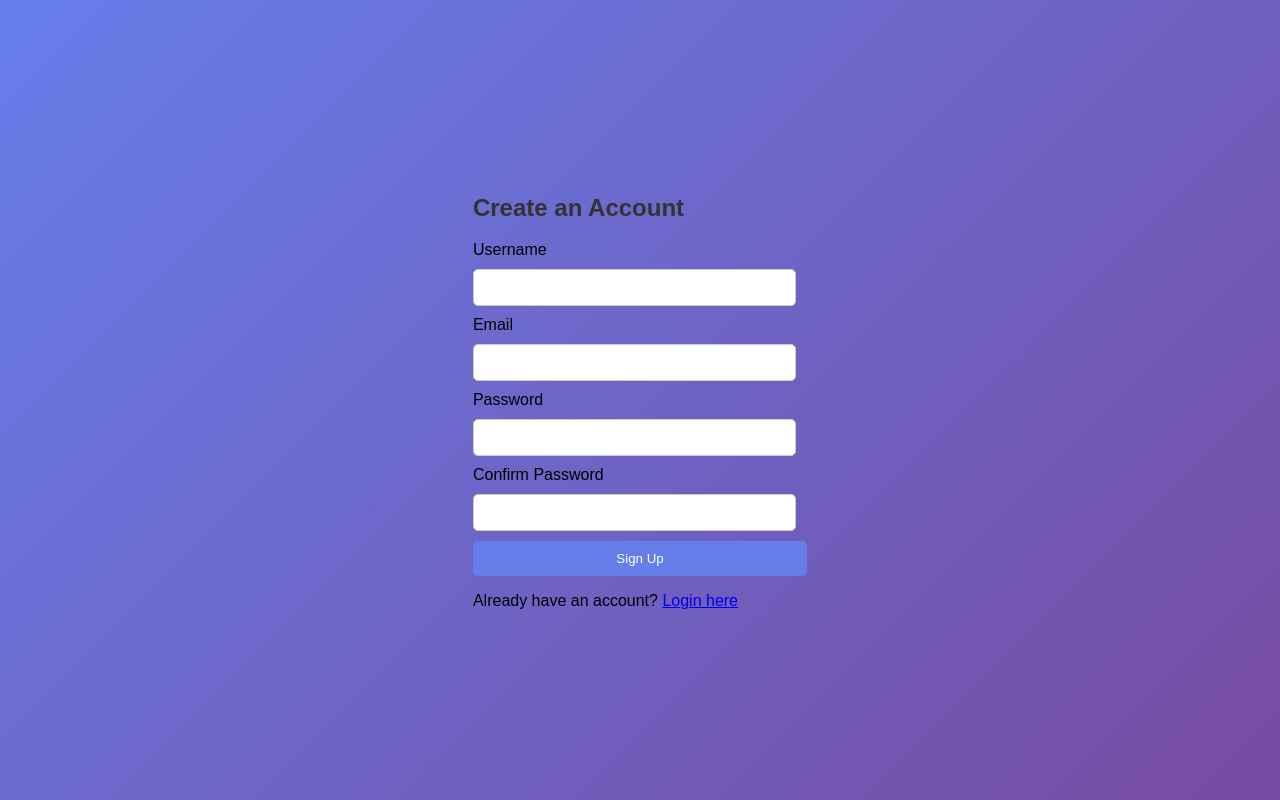
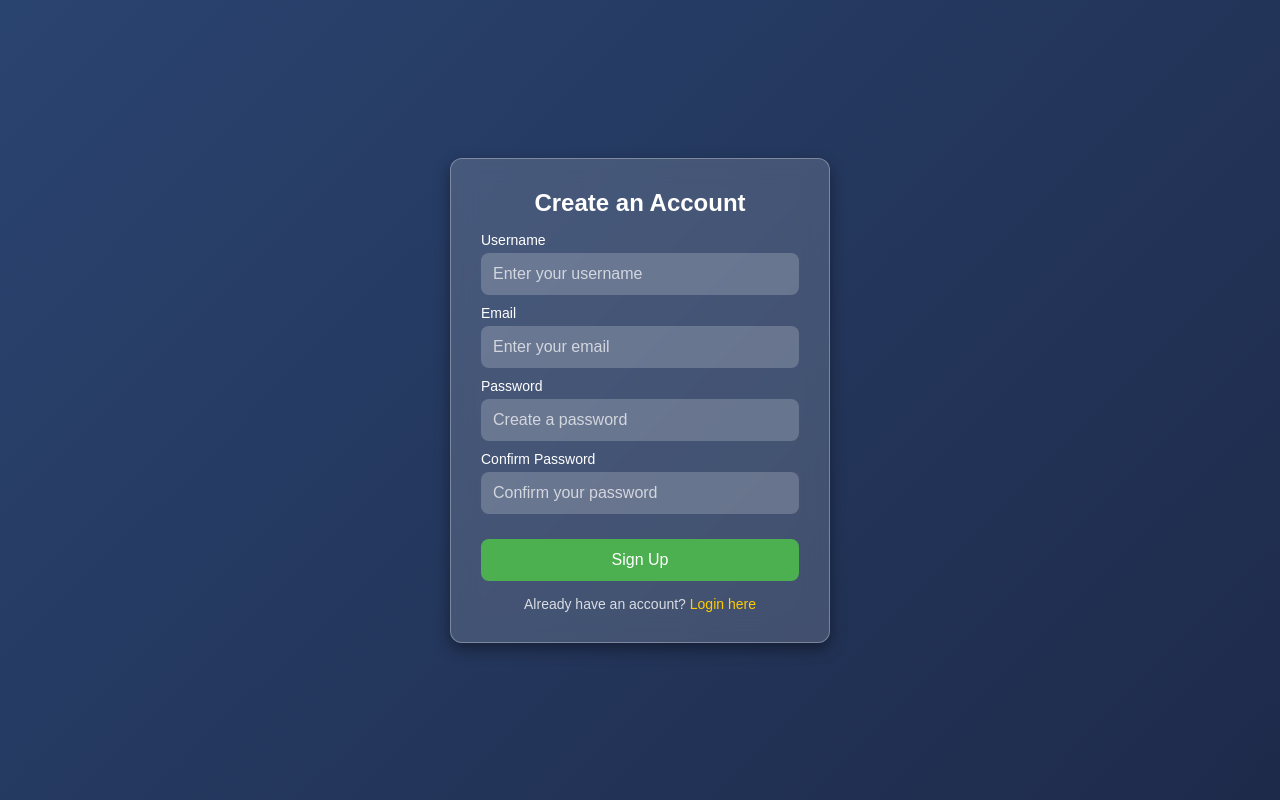
Before and after one commit to kostasangelo/password-checker, a Flask app: page /signup in a window 1280 px wide. Run offline with Flask 3, Linux system fonts and the light colour scheme; some libraries are stand-ins or nearby versions.

Commit message:
Updated index.html and signup.html with integrated styles

```diff
--- a/static/styles.css
+++ /dev/null
@@ -1,55 +0,0 @@
-/* Reset default styles */
-body {
-    font-family: Arial, sans-serif;
-    background: linear-gradient(135deg, #667eea, #764ba2);
-    display: flex;
-    justify-content: center;
-    align-items: center;
-    height: 100vh;
-    margin: 0;
-}
-
-/* Main container */
-.container {
-    background: white;
-    padding: 20px;
-    border-radius: 10px;
-    box-shadow: 0 4px 8px rgba(0, 0, 0, 0.2);
-    width: 350px;
-    text-align: center;
-}
-
-/* Form styling */
-h2 {
-    color: #333;
-}
-
-input {
-    width: 90%;
-    padding: 10px;
-    margin: 10px 0;
-    border: 1px solid #ccc;
-    border-radius: 5px;
-}
-
-button {
-    width: 100%;
-    padding: 10px;
-    background: #667eea;
-    color: white;
-    border: none;
-    border-radius: 5px;
-    cursor: pointer;
-    transition: 0.3s;
-}
-
-button:hover {
-    background: #764ba2;
-}
-
-/* Responsive design */
-@media (max-width: 400px) {
-    .container {
-        width: 90%;
-    }
-}
--- a/templates/index.html
+++ b/templates/index.html
@@ -155,7 +155,7 @@
         </form>
 
         <p class="forgot-password"><a href="#">Forgot password?</a></p>
-        <p class="signup-link">Don't have an account? <a href="/signup">Sign up here</a></p>  <!-- Updated Link -->
+        <p class="signup-link">Don't have an account? <a href="signup.html">Sign up</a></p>
     </div>
 
     <script>
--- a/templates/signup.html
+++ b/templates/signup.html
@@ -3,8 +3,111 @@
 <head>
     <meta charset="UTF-8">
     <meta name="viewport" content="width=device-width, initial-scale=1.0">
-    <title>Sign Up</title>
-    <link rel="stylesheet" href="styles.css"> <!-- External CSS for better structure -->
+    <title>Sign Up | Secure Access</title>
+    <script src="https://kit.fontawesome.com/a076d05399.js" crossorigin="anonymous"></script>
+    <style>
+        * {
+            box-sizing: border-box;
+            margin: 0;
+            padding: 0;
+            font-family: 'Arial', sans-serif;
+        }
+
+        body {
+            display: flex;
+            justify-content: center;
+            align-items: center;
+            height: 100vh;
+            background: linear-gradient(135deg, #2a4470, #1e2a4a);
+        }
+
+        .signup-container {
+            background: rgba(255, 255, 255, 0.15);
+            padding: 30px;
+            border-radius: 12px;
+            box-shadow: 0 6px 15px rgba(0, 0, 0, 0.4);
+            text-align: center;
+            width: 380px;
+            backdrop-filter: blur(12px);
+            border: 1px solid rgba(255, 255, 255, 0.3);
+            position: relative;
+        }
+
+        h2 {
+            font-size: 24px;
+            font-weight: bold;
+            color: #ffffff;
+            margin-bottom: 15px;
+        }
+
+        .input-group {
+            display: flex;
+            flex-direction: column;
+            margin: 10px 0;
+        }
+
+        .input-group label {
+            color: white;
+            font-size: 14px;
+            margin-bottom: 5px;
+            text-align: left;
+        }
+
+        .input-group input {
+            width: 100%;
+            padding: 12px;
+            border: none;
+            background: rgba(255, 255, 255, 0.2);
+            outline: none;
+            font-size: 16px;
+            color: white;
+            border-radius: 8px;
+            transition: 0.3s ease;
+        }
+
+        .input-group input::placeholder {
+            color: rgba(255, 255, 255, 0.7);
+        }
+
+        .input-group input:focus {
+            background: rgba(255, 255, 255, 0.3);
+            border: 1px solid #ffcc00;
+            transform: scale(1.02);
+        }
+
+        button {
+            padding: 12px;
+            border: none;
+            background: #4CAF50;
+            color: white;
+            cursor: pointer;
+            border-radius: 8px;
+            width: 100%;
+            font-size: 16px;
+            margin-top: 15px;
+            transition: 0.3s ease;
+        }
+
+        button:hover {
+            background: #45a049;
+            transform: scale(1.05);
+        }
+
+        p {
+            color: rgba(255, 255, 255, 0.8);
+            font-size: 14px;
+            margin-top: 15px;
+        }
+
+        p a {
+            color: #ffcc00;
+            text-decoration: none;
+        }
+
+        p a:hover {
+            text-decoration: underline;
+        }
+    </style>
 </head>
 <body>
     <div class="signup-container">
@@ -12,19 +115,19 @@
         <form action="/signup" method="POST">
             <div class="input-group">
                 <label for="username">Username</label>
-                <input type="text" id="username" name="username" required>
+                <input type="text" id="username" name="username" placeholder="Enter your username" required>
             </div>
             <div class="input-group">
                 <label for="email">Email</label>
-                <input type="email" id="email" name="email" required>
+                <input type="email" id="email" name="email" placeholder="Enter your email" required>
             </div>
             <div class="input-group">
                 <label for="password">Password</label>
-                <input type="password" id="password" name="password" required>
+                <input type="password" id="password" name="password" placeholder="Create a password" required>
             </div>
             <div class="input-group">
                 <label for="confirm_password">Confirm Password</label>
-                <input type="password" id="confirm_password" name="confirm_password" required>
+                <input type="password" id="confirm_password" name="confirm_password" placeholder="Confirm your password" required>
             </div>
             <button type="submit">Sign Up</button>
         </form>
```
